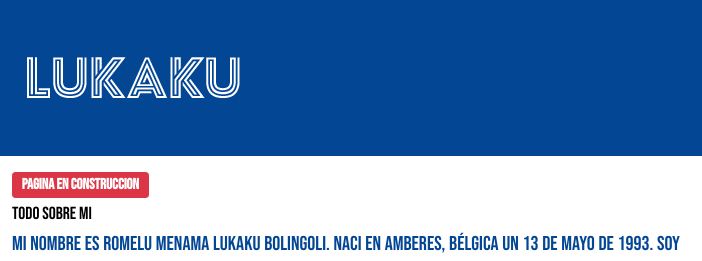
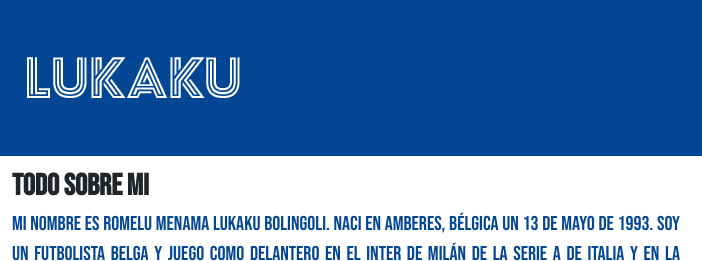
Before and after one commit to jplarussa/lukaku-fan-page-larussajean, a website: page pages/sobre-mi.html in a window 1280 px wide. Shown: the top 261 px of the page, 0-702 px from the left. Drawn offline with nearby package versions, Linux system fonts and the light colour scheme.

Commit message:
Agregando SEO: keywords y descripciones

```diff
--- a/pages/sobre-mi.html
+++ b/pages/sobre-mi.html
@@ -4,6 +4,8 @@
     <meta charset="UTF-8">
     <meta http-equiv="X-UA-Compatible" content="IE=edge">
     <meta name="viewport" content="width=device-width, initial-scale=1.0">
+    <meta name="description" content="Lukaku Fan page donde encontraras la biografia, trayectoria y todos los datos que buscas de Romelu Lukaku">
+    <meta name="keywords"  content="Lukaku, Romelu Lukaku, sobre mi, historia, trayectoria, familia, futbol, descendencia">
     <!-- Cargamos las fuentes de google-->
     <link rel="preconnect" href="https://fonts.googleapis.com">
     <link rel="preconnect" href="https://fonts.gstatic.com" crossorigin>
@@ -54,8 +56,7 @@
     <main>
         <section class="container-sobremi">
         <article class="sobre-mi">
-            <h2 class="badge bg-danger">PAGINA EN CONSTRUCCION</h2>
-            <h3 class="sobre-mi__titulo">Todo sobre Mi</h3>
+            <h1>Todo sobre Mi</h1>
             <p class="sobre-mi__texto">Mi nombre es Romelu Menama Lukaku Bolingoli. Naci en Amberes, Bélgica un 13 de mayo de 1993.
             Soy un futbolista belga y juego como delantero en el Inter de Milán de la Serie A de Italia y en la selección de fútbol de Bélgica.</p>
             <p class="sobre-mi__texto">Además del francés y el holandés hablo de forma fluida inglés, portugués, italiano, español y el dialecto Swahili congolés. También comprendo alemán.</p>
--- a/scss/styles.scss
+++ b/scss/styles.scss
@@ -24,6 +24,11 @@ header {
 body {
     font-family:  $font-principal;
     font-size: 1.6rem;
+}
+
+h1 {
+    font-weight: bold;
+    font-size: 3rem;
 }
 
 /*Estilos de Header */
@@ -210,10 +215,6 @@ main {
     font-size: 2rem;
     padding: 12px;
 
-    &__titulo {
-        color: #000000;
-    }
-
     &__texto {
         color: $color-principal;
         text-align: justify;
```
Also changed, not shown: index.html (+2 -0 lines), pages/contacto.html (+2 -0 lines), pages/galeria.html (+2 -0 lines), pages/noticias.html (+3 -1 lines), css/styles.css.
